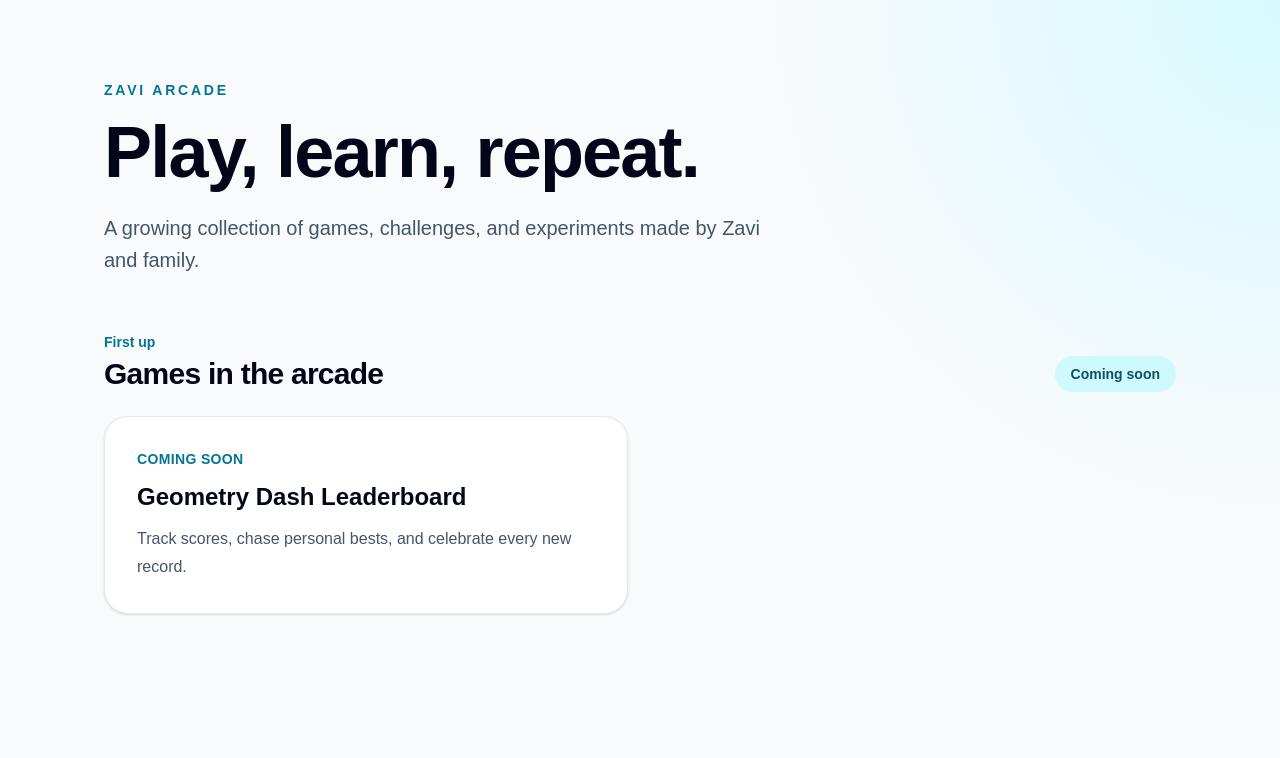
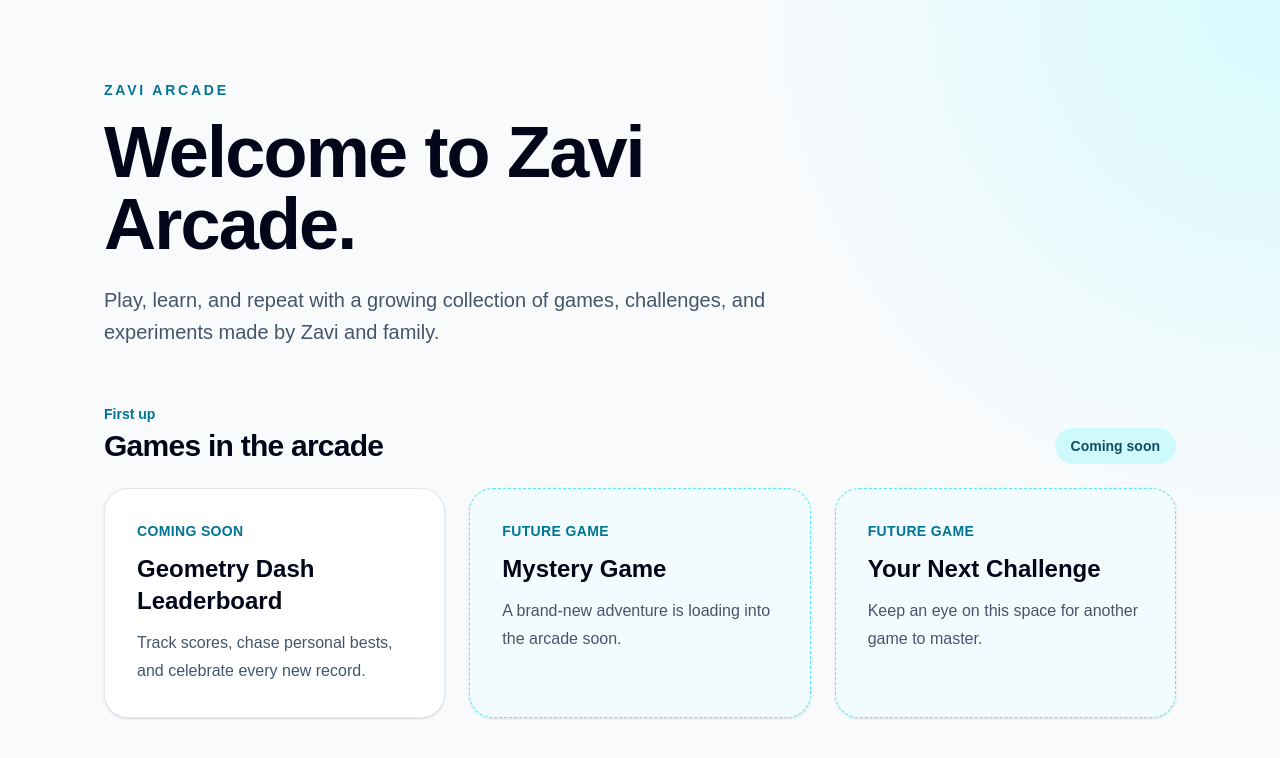
Before and after one commit to Juninho1976/zaviarcade, a Next.js app: page / in a window 1280 px wide. Shown: the top 758 px of the page. Built offline with nearby package versions, Linux system fonts and the light colour scheme.

Commit message:
Create public landing page

```diff
--- a/eslint.config.mjs
+++ b/eslint.config.mjs
@@ -9,6 +9,7 @@
   globalIgnores([
     // Default ignores of eslint-config-next:
     ".next/**",
+    ".open-next/**",
     "out/**",
     "build/**",
     "next-env.d.ts",
--- a/src/app/page.tsx
+++ b/src/app/page.tsx
@@ -11,11 +11,11 @@
           Zavi Arcade
         </p>
         <h1 className="text-5xl font-black tracking-tight text-slate-950 sm:text-7xl">
-          Play, learn, repeat.
+          Welcome to Zavi Arcade.
         </h1>
         <p className="mt-6 max-w-2xl text-lg leading-8 text-slate-600 sm:text-xl">
-          A growing collection of games, challenges, and experiments made by
-          Zavi and family.
+          Play, learn, and repeat with a growing collection of games,
+          challenges, and experiments made by Zavi and family.
         </p>
       </section>
 
@@ -35,7 +35,7 @@
           </span>
         </div>
 
-        <div className="mt-6 grid gap-6 md:grid-cols-2">
+        <div className="mt-6 grid gap-6 sm:grid-cols-2 lg:grid-cols-3">
           {featuredGames.map((game) => (
             <GameCard key={game.slug} game={game} />
           ))}
--- a/src/features/games/components/game-card.tsx
+++ b/src/features/games/components/game-card.tsx
@@ -6,9 +6,15 @@
 
 export function GameCard({ game }: GameCardProps) {
   return (
-    <article className="rounded-3xl border border-slate-200 bg-white p-8 shadow-sm">
+    <article
+      className={`rounded-3xl border p-8 shadow-sm transition-transform sm:hover:-translate-y-1 ${
+        game.isPlaceholder
+          ? "border-dashed border-cyan-300 bg-cyan-50/50"
+          : "border-slate-200 bg-white"
+      }`}
+    >
       <p className="text-sm font-semibold tracking-wide text-cyan-700 uppercase">
-        {game.status.replace("-", " ")}
+        {game.isPlaceholder ? "Future game" : game.status.replace("-", " ")}
       </p>
       <h3 className="mt-3 text-2xl font-bold text-slate-950">{game.title}</h3>
       <p className="mt-3 leading-7 text-slate-600">{game.description}</p>
--- a/src/features/games/data/games.ts
+++ b/src/features/games/data/games.ts
@@ -6,5 +6,20 @@
     title: "Geometry Dash Leaderboard",
     description: "Track scores, chase personal bests, and celebrate every new record.",
     status: "coming-soon",
+    isPlaceholder: false,
+  },
+  {
+    slug: "mystery-game",
+    title: "Mystery Game",
+    description: "A brand-new adventure is loading into the arcade soon.",
+    status: "coming-soon",
+    isPlaceholder: true,
+  },
+  {
+    slug: "next-challenge",
+    title: "Your Next Challenge",
+    description: "Keep an eye on this space for another game to master.",
+    status: "coming-soon",
+    isPlaceholder: true,
   },
 ];
--- a/src/features/games/domain/game.ts
+++ b/src/features/games/domain/game.ts
@@ -1,5 +1,6 @@
 export type Game = {
   description: string;
+  isPlaceholder: boolean;
   slug: string;
   status: "coming-soon" | "available";
   title: string;
```
Also changed, not shown: vitest.config.mts, 2 other files (tests, documents, lock files or other folders).
